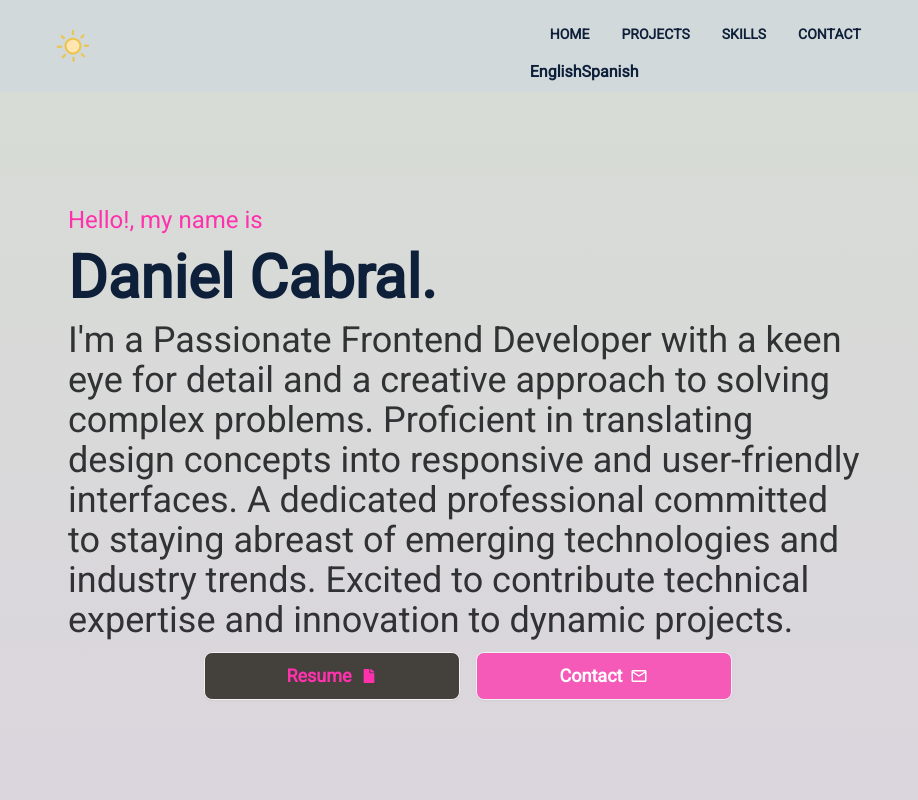
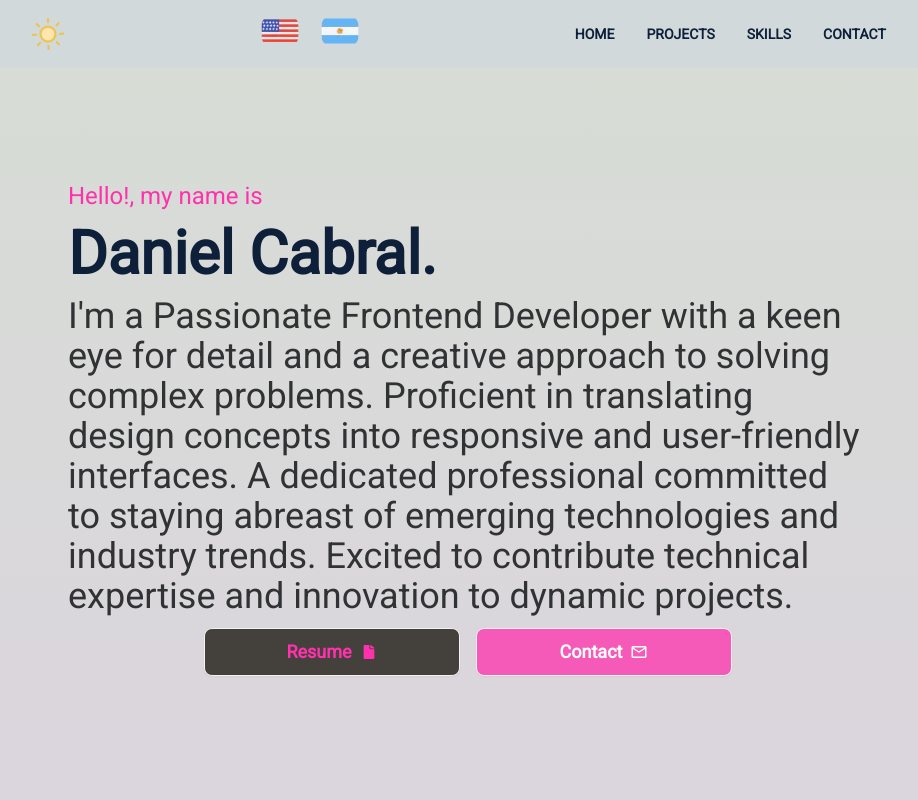
Before and after one commit to hugodanielcabral/portfolio, a React (Vite) app: page / in a window 1280 px wide. Shown: the top 800 px of the page, without its empty margins (172-1090 px from the left). Built offline with nearby package versions, Linux system fonts and the light colour scheme.

Commit message:
feat: Add language selection buttons to header

```diff
--- a/src/components/header/Header.jsx
+++ b/src/components/header/Header.jsx
@@ -1,6 +1,8 @@
 import { useEffect, useState } from "react";
 import sunIcon from "../../images/sun.svg";
 import moonIcon from "../../images/moon.svg";
+import usaFlag from "../../images/usa-flag.webp";
+import argFlag from "../../images/argentina-flag.webp";
 import { useTranslation } from "react-i18next";
 
 export const Header = () => {
@@ -32,10 +34,10 @@ export const Header = () => {
     }
   }, [theme]);
   return (
-    <header className="sticky top-0 dark:bg-[rgb(14,31,57)]  bg-slate-300 bg-opacity-50 backdrop-blur-md dark:bg-opacity-45">
+    <header className="sticky top-0 dark:bg-[rgb(14,31,57)]  bg-slate-300 bg-opacity-50 backdrop-blur-md dark:bg-opacity-45 z-50">
       <nav>
         <div className="navbar">
-          <div className="justify-around flex-1">
+          <div className="justify-evenly flex-1 items-center">
             <label className="text-3xl swap swap-flip">
               <input type="checkbox" onClick={handleChangeTheme} />
 
@@ -46,6 +48,28 @@ export const Header = () => {
                 <img src={sunIcon} alt="Sun Icon" />
               </div>
             </label>
+            <div className="space-x-5">
+              <button onClick={() => handleChangeLanguage("en")}>
+                <img
+                  src={usaFlag}
+                  alt="United States Flag"
+                  className="rounded-full
+                 size-10 hover:scale-110 transition-transform duration-300 ease-in-out"
+                  width={44}
+                  height={44}
+                />
+              </button>
+              <button onClick={() => handleChangeLanguage("es")}>
+                <img
+                  src={argFlag}
+                  alt="Argentina's Flag"
+                  className="rounded-full
+                  size-10 hover:scale-110 transition-transform duration-300 ease-in-out"
+                  width={42}
+                  height={42}
+                />
+              </button>
+            </div>
             <div className="flex-none text-[#0E1F39] dark:text-[#FFF9F3] font-bold">
               <ul className="hidden px-1 menu menu-horizontal lg:flex md:flex">
                 <li>
@@ -61,14 +85,6 @@ export const Header = () => {
                   <a href="#contact">{t("header.nav.contact")}</a>
                 </li>
               </ul>
-
-              <button onClick={() => handleChangeLanguage("en")}>
-                English
-              </button>
-              <button onClick={() => handleChangeLanguage("es")}>
-                Spanish
-              </button>
-
               <details className="dropdown md:hidden dropdown-end">
                 <summary className="m-1 bg-gray-300 btn text-[#000] dark:text-[#fff] dark:bg-black dark:bg-opacity-10 dark:hover:bg-transparent hover:bg-transparent bg-opacity-65">
                   Menu
```
Also changed, not shown: src/images/argentina-flag.webp (added), src/images/usa-flag.webp (added).
